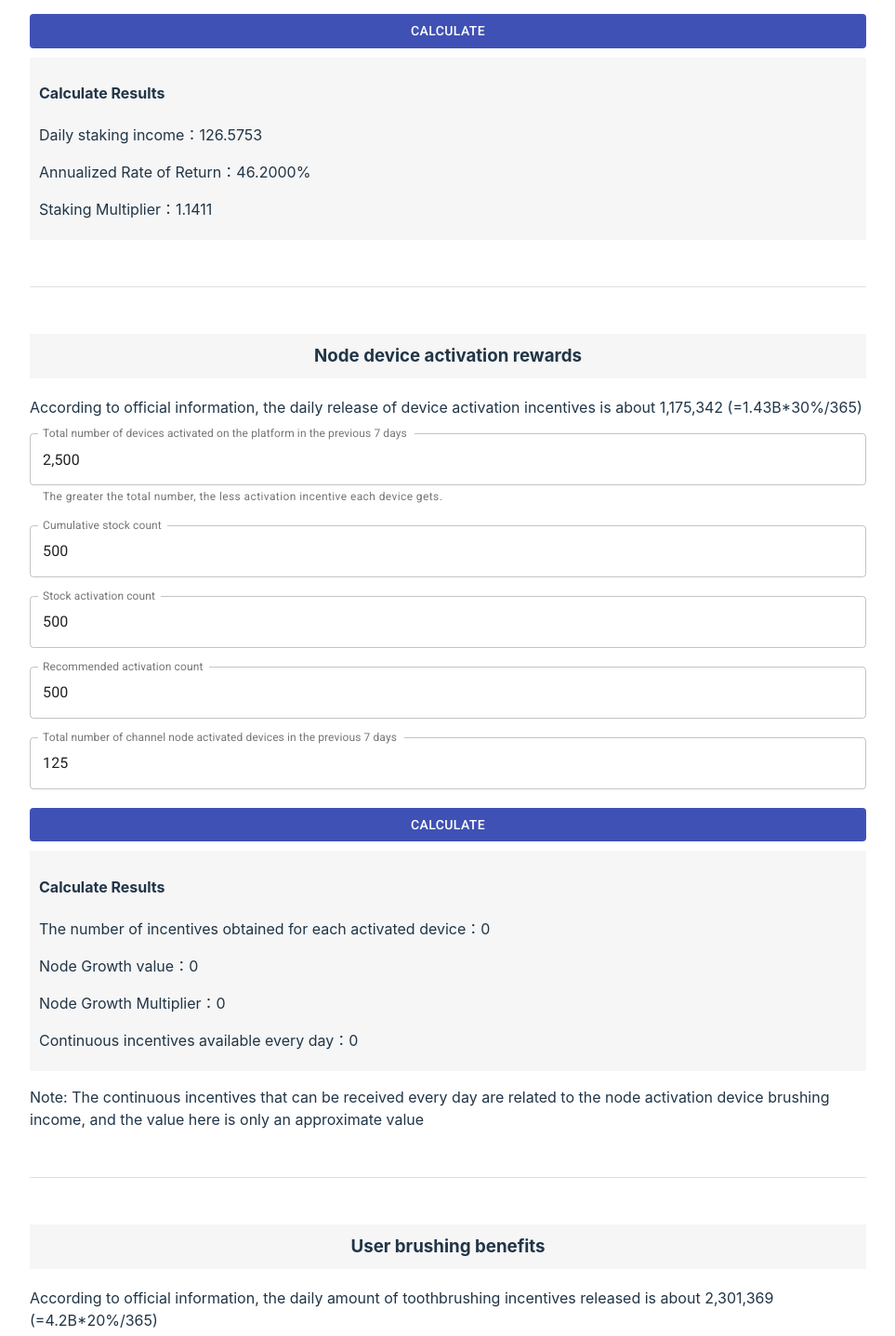
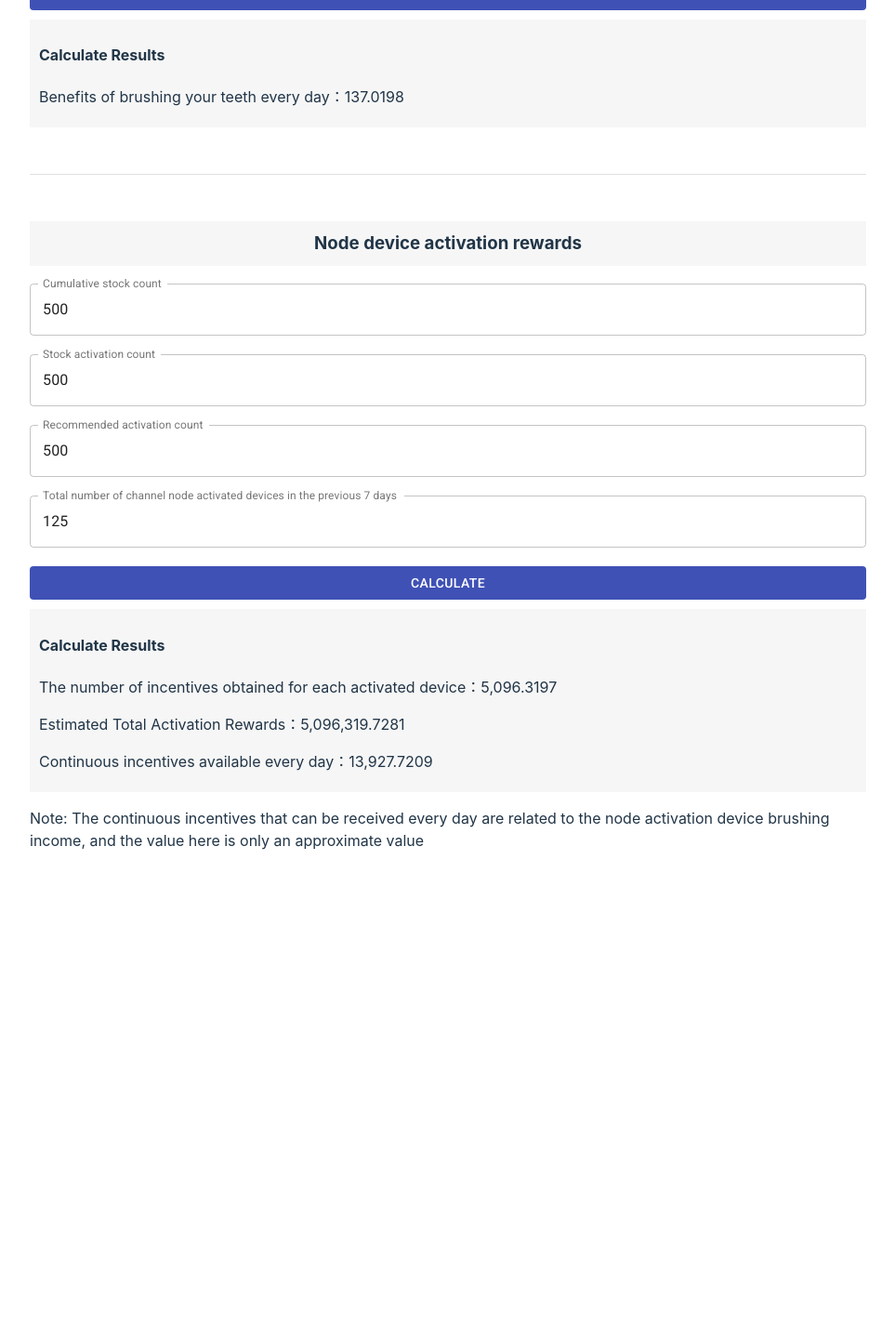
Before and after one commit to fsb2024/brushestimate, a React (Vite) app: page / in a window 1280 px wide. Shown: the part 473-1910 px from the top of the page at 93% size, without its empty margins (158-1121 px from the left). After the commit the page ends 1437 px from the top, so only its background shows below. Built offline with nearby package versions, Linux system fonts and the light colour scheme; the HTML template or start-up script is replaced by a standard one.

Commit message:
update:calculation adjustment

```diff
--- a/src/App.tsx
+++ b/src/App.tsx
@@ -15,7 +15,7 @@ import {
     toThousands
 } from "./utils/comm";
 import locales from "./locales";
-import {useKey} from 'react-use';
+import {useKey, useMount} from 'react-use';
 
 const NumberFormatCustom = (props) => {
     const {inputRef, onChange, ...other} = props;
@@ -117,7 +117,7 @@ const TokenPledgeFormula = ({stakingMultiplier, setStakingMultiplier, lan}) => {
 
 const DeviceFormula = ({stakingMultiplier, lan}) => {
     const [state, setState] = useState({
-        day7total: 2500,
+        day7total: 500,
         stocking: 500,
         stockActivation: 500,
         recommendedActivation: 500,
@@ -125,7 +125,8 @@ const DeviceFormula = ({stakingMultiplier, lan}) => {
         res: 0,
         lastRes: 0,
         nodeGrowth: 0,
-        nodeGrowthMultiplier: 0
+        nodeGrowthMultiplier: 0,
+        estimated: 0
     })
 
     const handleChange = (event) => {
@@ -148,31 +149,36 @@ const DeviceFormula = ({stakingMultiplier, lan}) => {
             add(add(multiply(lastTu180, 0.05), multiply(lastTu180, 0.03)), multiply(lastTu180, 0.01)),
             multiply(multiply(1, stakingMultiplier), nodeGrowthMultiplier))
 
-        setState({...state, res, nodeGrowth, nodeGrowthMultiplier, lastRes})
+        const estimated = multiply(res,add(state.stocking,state.stockActivation))
+
+        setState({...state, res, nodeGrowth, nodeGrowthMultiplier, lastRes, estimated})
     }
 
     useKey('Enter', handleSubmit, {}, [handleSubmit]);
 
+    useMount(handleSubmit)
+
+
     return (
         <div>
             <h3 className="text-center">{locales[lan]['deviceTitle']}</h3>
-            <p>{locales[lan]['deviceDesc']}</p>
-            <TextField
-                className="mb-20"
-                label={locales[lan]['deviceLabel1']}
-                name="day7total"
-                variant="outlined"
-                helperText={locales[lan]['deviceLabel1Help']}
-                InputProps={{
-                    inputComponent: NumberFormatCustom,
-                }}
-                InputLabelProps={{
-                    shrink: true
-                }}
-                value={state.day7total}
-                onChange={handleChange}
-                fullWidth
-            />
+            {/*<p>{locales[lan]['deviceDesc']}</p>*/}
+            {/*<TextField*/}
+            {/*    className="mb-20"*/}
+            {/*    label={locales[lan]['deviceLabel1']}*/}
+            {/*    name="day7total"*/}
+            {/*    variant="outlined"*/}
+            {/*    helperText={locales[lan]['deviceLabel1Help']}*/}
+            {/*    InputProps={{*/}
+            {/*        inputComponent: NumberFormatCustom,*/}
+            {/*    }}*/}
+            {/*    InputLabelProps={{*/}
+            {/*        shrink: true*/}
+            {/*    }}*/}
+            {/*    value={state.day7total}*/}
+            {/*    onChange={handleChange}*/}
+            {/*    fullWidth*/}
+            {/*/>*/}
             <TextField
                 className="mb-20"
                 label={locales[lan]['deviceLabel2']}
@@ -239,8 +245,9 @@ const DeviceFormula = ({stakingMultiplier, lan}) => {
             <div className="res">
                 <h4>{locales[lan]['CalculateRes']}</h4>
                 <p>{locales[lan]['deviceRes1']}：<span>{toThousands(state.res || 0)}</span></p>
-                <p>{locales[lan]['deviceRes2']}：<span>{toThousands(state.nodeGrowth || 0)}</span></p>
-                <p>{locales[lan]['deviceRes3']}：<span>{toThousands(state.nodeGrowthMultiplier|| 0)}</span></p>
+                {/*<p>{locales[lan]['deviceRes2']}：<span>{toThousands(state.nodeGrowth || 0)}</span></p>*/}
+                {/*<p>{locales[lan]['deviceRes3']}：<span>{toThousands(state.nodeGrowthMultiplier|| 0)}</span></p>*/}
+                <p>{locales[lan]['deviceRes5']}：<span>{toThousands(state.estimated || 0)}</span></p>
                 <p>{locales[lan]['deviceRes4']}：<span>{toThousands(state.lastRes || 0)}</span></p>
             </div>
             <p>{locales[lan]['deviceResHelp']}</p>
@@ -270,10 +277,12 @@ const UserFormula = ({stakingMultiplier, lan}) => {
 
     useKey('Enter', handleSubmit, {}, [handleSubmit]);
 
+    useMount(handleSubmit)
+
     return (
         <div>
             <h3 className="text-center">{locales[lan]['userTitle']}</h3>
-            <p>{locales[lan]['userDesc']}</p>
+            {/*<p>{locales[lan]['userDesc']}</p>*/}
             <TextField
                 className="mb-20"
                 label={locales[lan]['userLabel1']}
@@ -343,15 +352,17 @@ function App() {
             </div>
             <h2 className="text-center">{locales[lan]['title']}</h2>
             <p className="text-center">{locales[lan]['desc']}</p>
-            <TokenPledgeFormula
-                stakingMultiplier={stakingMultiplierRef.current}
-                setStakingMultiplier={onChangeStakingMultiplier}
-                lan={lan}
-            />
+            {/*<TokenPledgeFormula*/}
+            {/*    stakingMultiplier={stakingMultiplierRef.current}*/}
+            {/*    setStakingMultiplier={onChangeStakingMultiplier}*/}
+            {/*    lan={lan}*/}
+            {/*/>*/}
+            {/*<Divider style={{margin: '50px 0'}}/>*/}
+
+            <UserFormula stakingMultiplier={stakingMultiplierRef.current} lan={lan}/>
             <Divider style={{margin: '50px 0'}}/>
+
             <DeviceFormula stakingMultiplier={stakingMultiplierRef.current} lan={lan}/>
-            <Divider style={{margin: '50px 0'}}/>
-            <UserFormula stakingMultiplier={stakingMultiplierRef.current} lan={lan}/>
         </>
     )
 }
--- a/src/locales/index.ts
+++ b/src/locales/index.ts
@@ -24,6 +24,7 @@ export default {
         deviceRes2: "Node Growth value",
         deviceRes3: "Node Growth Multiplier",
         deviceRes4: "Continuous incentives available every day",
+        deviceRes5: "Estimated Total Activation Rewards",
         deviceResHelp: "Note: The continuous incentives that can be received every day are related to the node activation device brushing income, and the value here is only an approximate value",
         userTitle:'User brushing benefits',
         userDesc:'According to official information, the daily amount of toothbrushing incentives released is about 2,301,369 (=4.2B*20%/365)',
@@ -58,6 +59,7 @@ export default {
         deviceRes2: "節點成長值",
         deviceRes3: "節點成長乘數",
         deviceRes4: "每天可領取的持續激勵",
+        deviceRes5: "預計可獲得總激活獎勵數",
         deviceResHelp: "注：每天可领取的持续激励跟节点激活设备刷牙收益有关，此处仅为大概值",
         userTitle:'用戶刷牙收益',
         userDesc:'根據官方公佈的信息，刷牙激勵每天釋放量約 2,301,369（=4.2B*20%/365）',
--- a/src/utils/comm.ts
+++ b/src/utils/comm.ts
@@ -62,7 +62,7 @@ export const getDeviceIncome = (day7total: number, day7NodeActivation: number, s
 
     const r1 = divide(multiply(y, 0.3), 365)
     const r2 = divide(add(27, Math.log10(a)), 30)
-    const r3 = divide(1, Math.max(divide(d, 5), 800))
+    const r3 = divide(1, Math.max(divide(d, 5), 300))
     const r4 = multiply(multiply(x, lc), g)
 
     return multiply(multiply(multiply(r1, r2), r3), r4)
```
